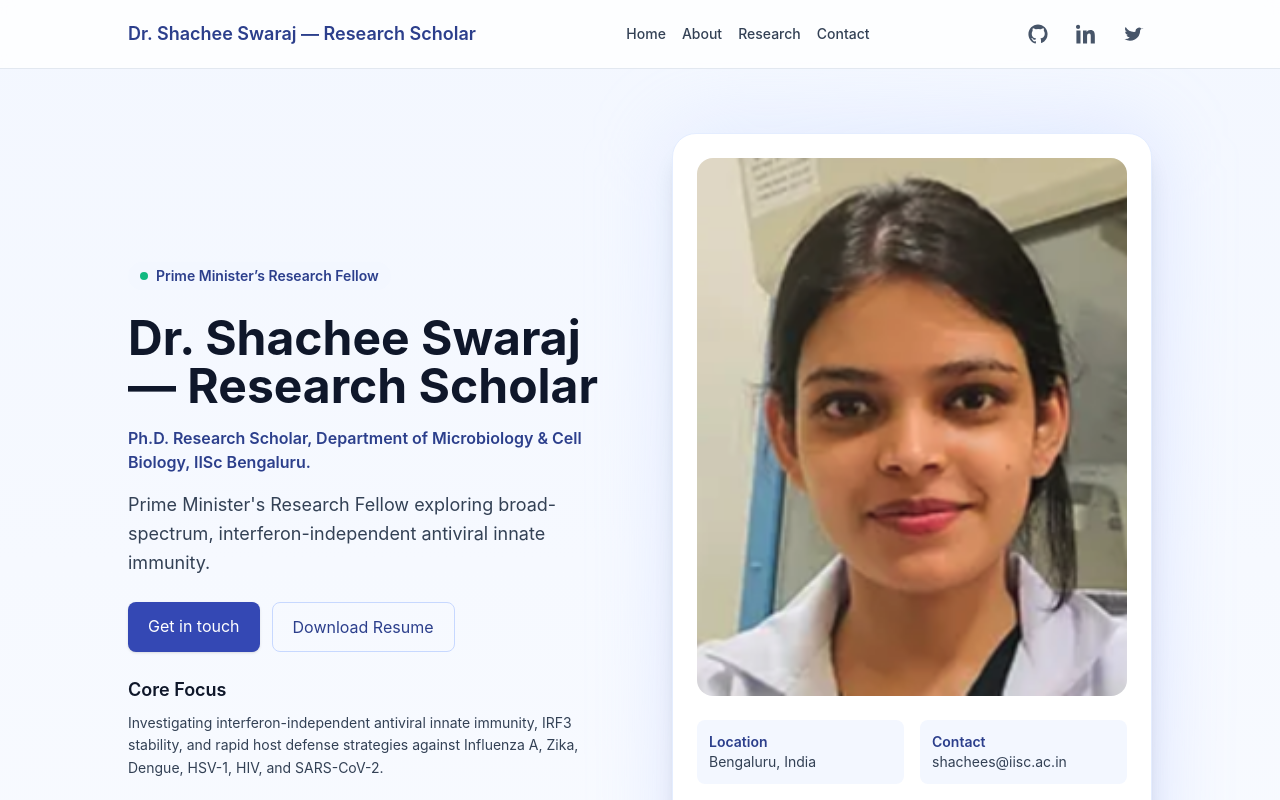
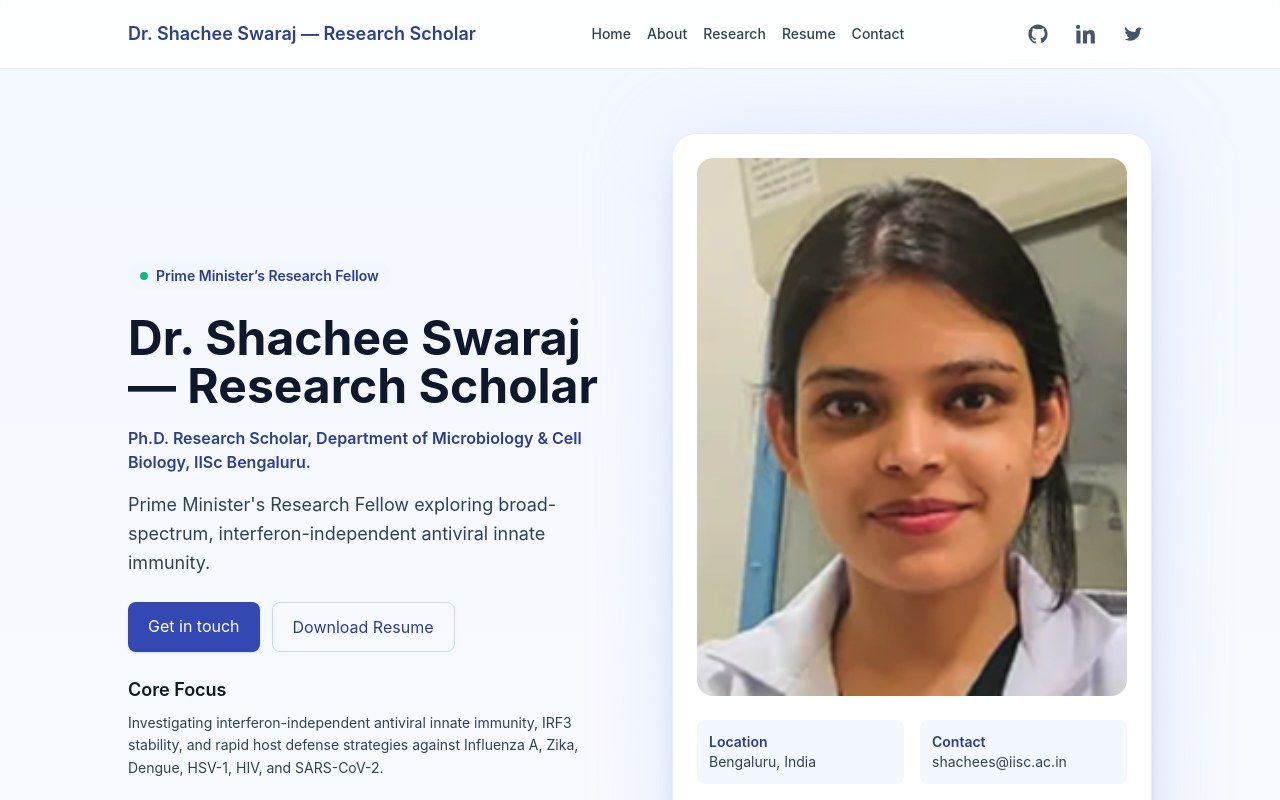
Before and after one commit to midhadomains/Shachee_Nextjs, a Next.js app: page / in a window 1280 px wide. Shown: the top 800 px of the page. Built offline with nearby package versions, Linux system fonts and the light colour scheme.

Commit message:
Resume in navbar

```diff
--- a/components/Header.js
+++ b/components/Header.js
@@ -21,6 +21,17 @@ export default function Header() {
             <li><Link href="/" className="hover:text-brand-700">Home</Link></li>
             <li><Link href="/about" className="hover:text-brand-700">About</Link></li>
             <li><Link href="/#research" className="hover:text-brand-700">Research</Link></li>
+            <li>
+              <a
+                href={site.resumeUrl}
+                target="_blank"
+                rel="noreferrer"
+                download
+                className="hover:text-brand-700"
+              >
+                Resume
+              </a>
+            </li>
             <li><Link href="/#contact" className="hover:text-brand-700">Contact</Link></li>
           </ul>
         </nav>
```
